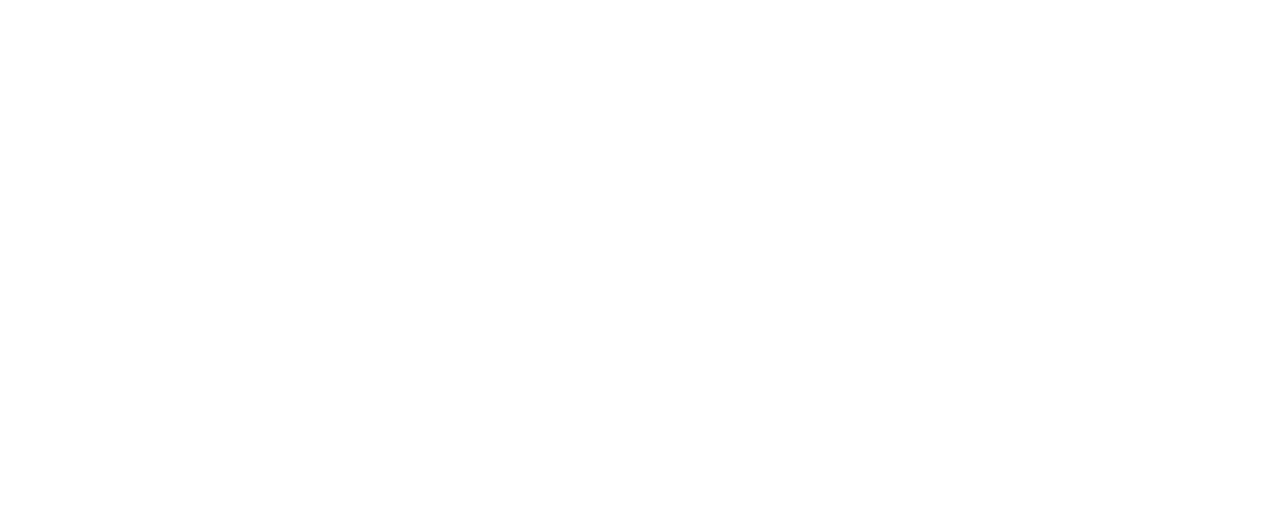
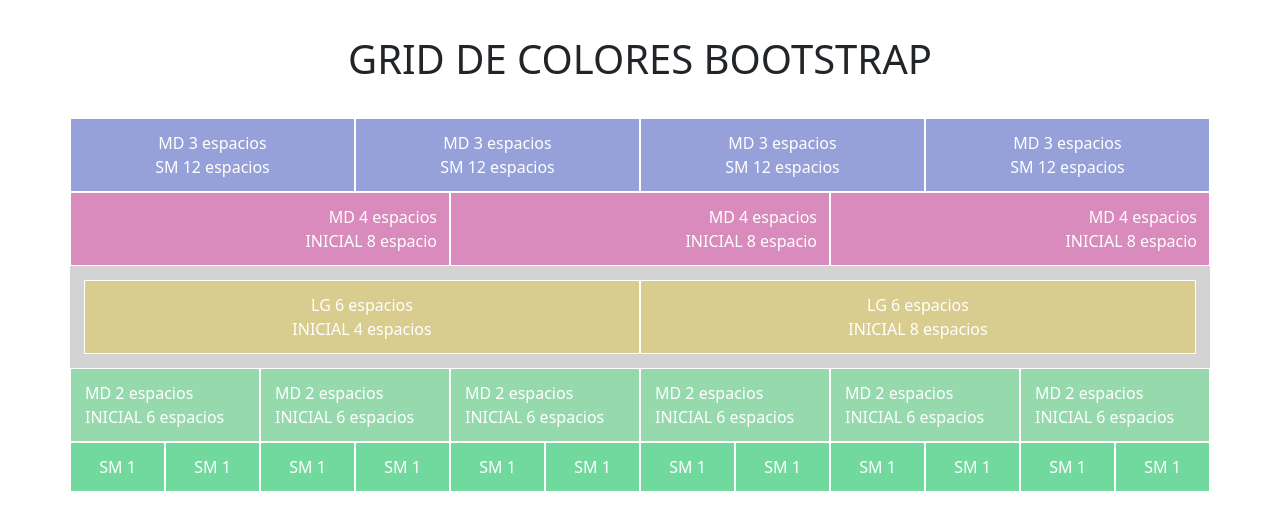
Before and after one commit to Karlabarrios/bootstrap-color-grid, a plain HTML site: page index.html in a window 1280 px wide. Drawn offline with nearby package versions, Linux system fonts and the light colour scheme.

Commit message:
final version

```diff
--- a/css/style.css
+++ b/css/style.css
@@ -0,0 +1,57 @@
+/*HOJA DE ESTILOS*/
+
+/*COLORES DEL DOC
+Violeta #96A0D9
+Rosa #D98BBD
+Amarillo #D9CC8F
+Verde claro #96D9AD
+Verde fuerte #71D99E
+Gris #D3D3D3*/
+
+/*GENERALES*/
+h1{
+    margin: 35px 0;
+}
+div{
+    color: white;
+    font-weight: 500;
+}
+
+/*ROWS*/
+.first div{
+    background-color:#96A0D9;
+    text-align: center;
+    padding: 12px;
+    border: 1px solid white;
+}
+.second div{
+    background-color: #D98BBD;
+    border: 1px solid white;
+    padding: 12px;
+}
+.third{
+    background-color: #D3D3D3;
+    padding: 14px;
+}
+.third div{
+    background-color: #D9CC8F;
+    border: 1px solid white;
+    padding: 12px;
+}
+.fourth div{
+    background-color: #96D9AD;
+    border: 1px solid white;
+    padding: 12px 14px;
+}
+.fifth div{
+    background-color: #71D99E;
+    border: 1px solid white;
+    padding: 12px;
+}
+
+/* Extra small devices (less than 576px) */
+@media (max-width: 577px) {
+    h1{
+        padding: 0 20%;
+    }
+}
--- a/index.html
+++ b/index.html
@@ -3,8 +3,8 @@
 <head>
     <meta charset="UTF-8">
     <meta name="viewport" content="width=device-width, initial-scale=1.0">
-    <title>BOOTSTRAP 5 - Color Grid</title>
-    <meta name="description" content="Práctica con Framework bootstrap c:">
+    <title>GRID DE COLORES BOOTSTRAP</title>
+    <meta name="description" content="Práctica de containers, filas y columnas con el framework Bootstrap :0">
     <!--Favicon-->
     <link rel="apple-touch-icon" sizes="180x180" href="favicon/apple-touch-icon.png">
     <link rel="icon" type="image/png" sizes="32x32" href="favicon/favicon-32x32.png">
@@ -22,8 +22,56 @@
     <link rel="stylesheet" href="css/style.css">
 </head>
 <body>
+    <header class="text-center">
+        <h1>GRID DE COLORES BOOTSTRAP</h1>
+    </header>
+    <!--Duda: ¿Si las sections son como un div por qué no se les puede aplicar a estas la clase container?-->
+    <section>
+        <div class="container">
+            <div class="row first">
+                <!--Probar <div class="col-12 col-md-3">MD 3 espacios<br>SM 12 espacios</div-->
+                <div class="col-sm-12 col-md-3">MD 3 espacios<br>SM 12 espacios</div>
+                <div class="col-sm-12 col-md-3">MD 3 espacios<br>SM 12 espacios</div>
+                <div class="col-sm-12 col-md-3">MD 3 espacios<br>SM 12 espacios</div>
+                <div class="col-sm-12 col-md-3">MD 3 espacios<br>SM 12 espacios</div>
+            </div>
 
+            <div class="row second text-end justify-content-center">
+                <div class="col-8 col-md-4">MD 4 espacios<br>INICIAL 8 espacio</div>
+                <div class="col-8 col-md-4">MD 4 espacios<br>INICIAL 8 espacio</div>
+                <div class="col-8 col-md-4">MD 4 espacios<br>INICIAL 8 espacio</div>
+            </div>
 
+            <div class="row third text-center">
+                <div class="col-4 col-lg-6">LG 6 espacios<br>INICIAL 4 espacios</div>
+                <div class="col-8 col-lg-6">LG 6 espacios<br>INICIAL 8 espacios</div>
+            </div>
+
+            <div class="row fourth">
+                <div class="col-6 col-md-2">MD 2 espacios<br>INICIAL 6 espacios</div>
+                <div class="col-6 col-md-2">MD 2 espacios<br>INICIAL 6 espacios</div>
+                <div class="col-6 col-md-2">MD 2 espacios<br>INICIAL 6 espacios</div>
+                <div class="col-6 col-md-2">MD 2 espacios<br>INICIAL 6 espacios</div>
+                <div class="col-6 col-md-2">MD 2 espacios<br>INICIAL 6 espacios</div>
+                <div class="col-6 col-md-2">MD 2 espacios<br>INICIAL 6 espacios</div>
+            </div>
+
+            <div class="row fifth text-center">
+                <div class="col-12 col-sm-1">SM 1</div>
+                <div class="col-12 col-sm-1">SM 1</div>
+                <div class="col-12 col-sm-1">SM 1</div>
+                <div class="col-12 col-sm-1">SM 1</div>
+                <div class="col-12 col-sm-1">SM 1</div>
+                <div class="col-12 col-sm-1">SM 1</div>
+                <div class="col-12 col-sm-1">SM 1</div>
+                <div class="col-12 col-sm-1">SM 1</div>
+                <div class="col-12 col-sm-1">SM 1</div>
+                <div class="col-12 col-sm-1">SM 1</div>
+                <div class="col-12 col-sm-1">SM 1</div>
+                <div class="col-12 col-sm-1">SM 1</div>
+            </div>
+        </div>
+    </section>
 
 
     <!--Bootstrap script-->
```
